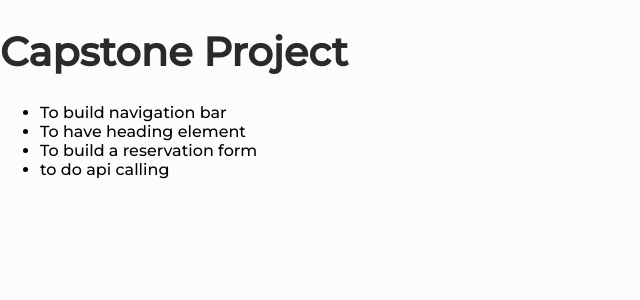
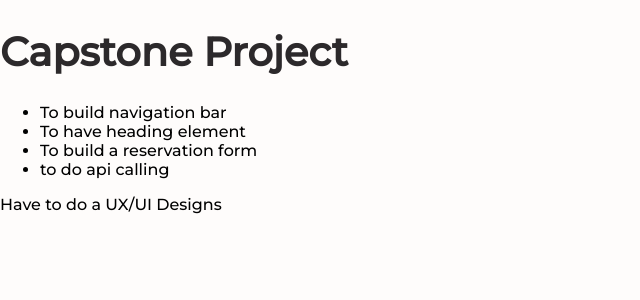
Before and after one commit to Tanushree227/capstone_project, a React (Create React App) app: page / in a window 1280 px wide. Shown: the top 300 px of the page, without its empty margins (0-640 px from the left). Built offline with nearby package versions, Linux system fonts and the light colour scheme.

Commit message:
to complete a ux/ui designs for capstone project

```diff
--- a/src/App.js
+++ b/src/App.js
@@ -8,6 +8,7 @@ function App() {
         <li>To build a reservation form</li>
         <li>to do api calling</li>
       </ul>
+      <p>Have to do a UX/UI Designs</p>
     </div>
   );
 }
```
